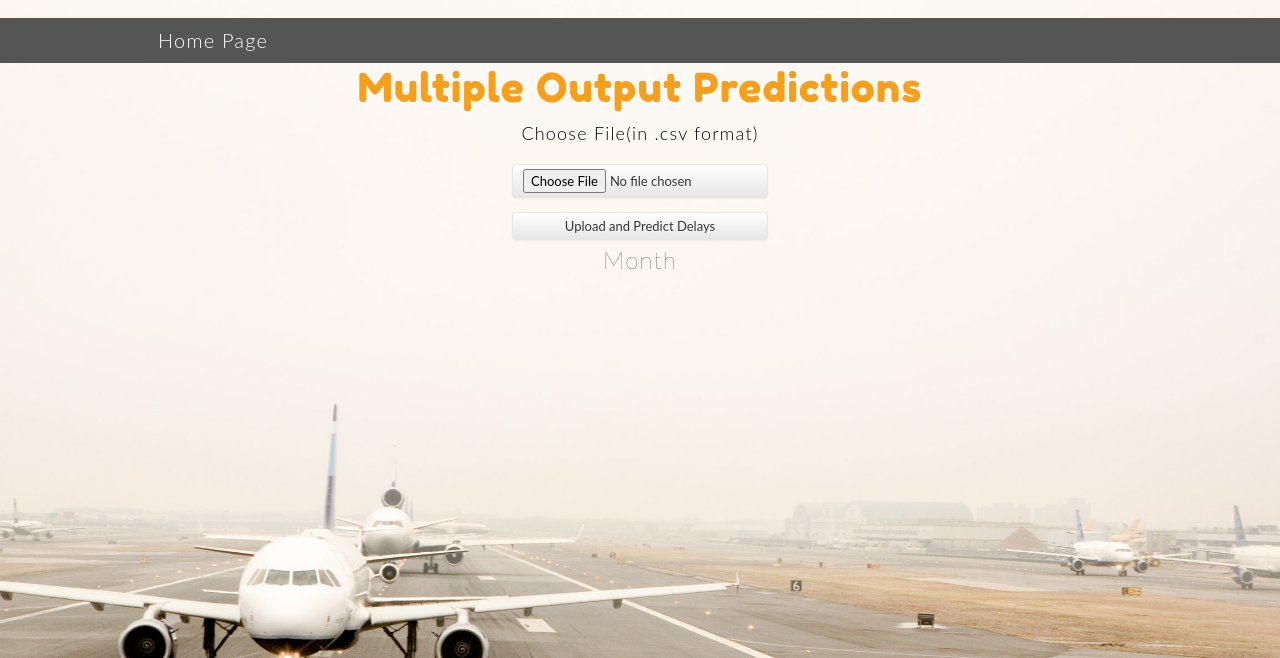
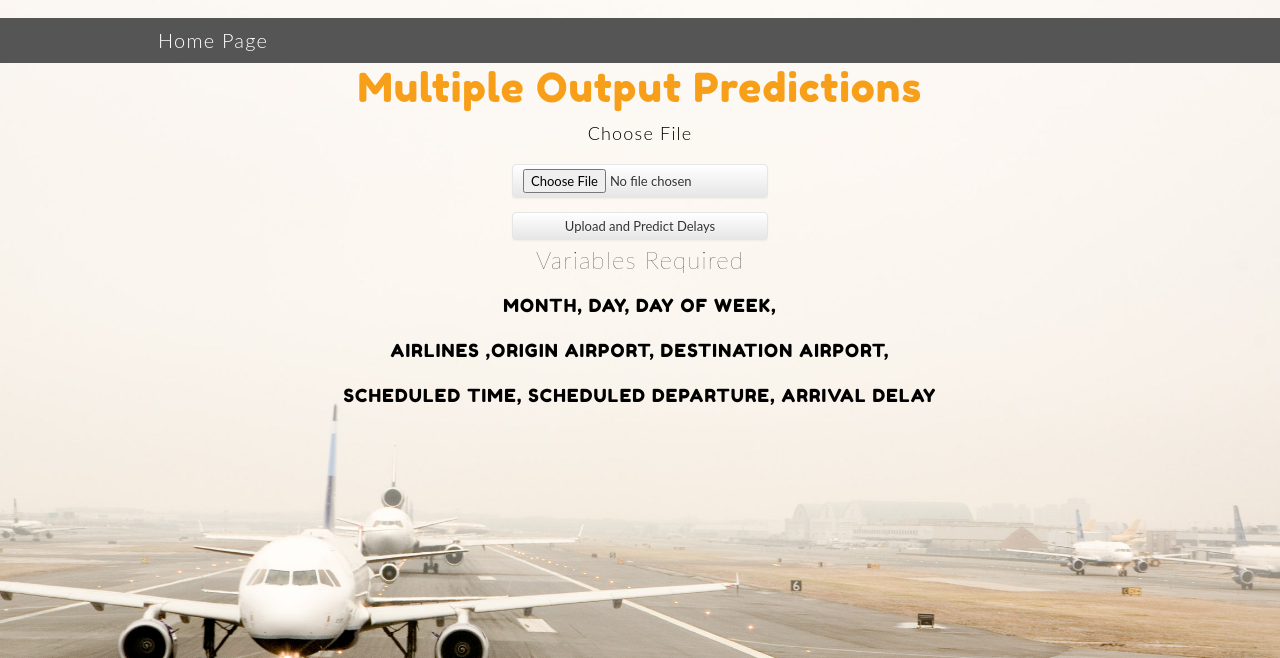
Before and after one commit to neeraj2296/Flight-Delay-Prediction, a Flask app: template templates/multi.html in a window 1280 px wide. Shown: the top 658 px of the page. Run offline with Flask 2, Linux system fonts and the light colour scheme; the template is opened without the code that fills it, so the values that code supplies are empty; some libraries are stand-ins or nearby versions; some web fonts are replaced.

Commit message:
Add files via upload

```diff
--- a/templates/multi.html
+++ b/templates/multi.html
@@ -10,10 +10,13 @@
 
 
 <form action="/transform" method="post" enctype="multipart/form-data" >
-<span>Choose File(in .csv format)</span><br>
+<span>Choose File</span><br>
 <input type="file" name="file" class="btn btn-dark"></input><br>
 <input type = "submit" value="Upload and Predict Delays" class="btn btn-light" type="button"></input><br>
             <!-- <div id="uipredict" class="result"><h2>{{prediction_text}}</h2></div> -->
-<h4>Month</h4>
+        <h4>Variables Required</h4>
+        <p>MONTH, DAY, DAY OF WEEK, </p>
+        <p>AIRLINES ,ORIGIN AIRPORT, DESTINATION AIRPORT, </p>
+        <p>SCHEDULED TIME, SCHEDULED DEPARTURE, ARRIVAL DELAY</p>
 </form>
 {% endblock %}
```
